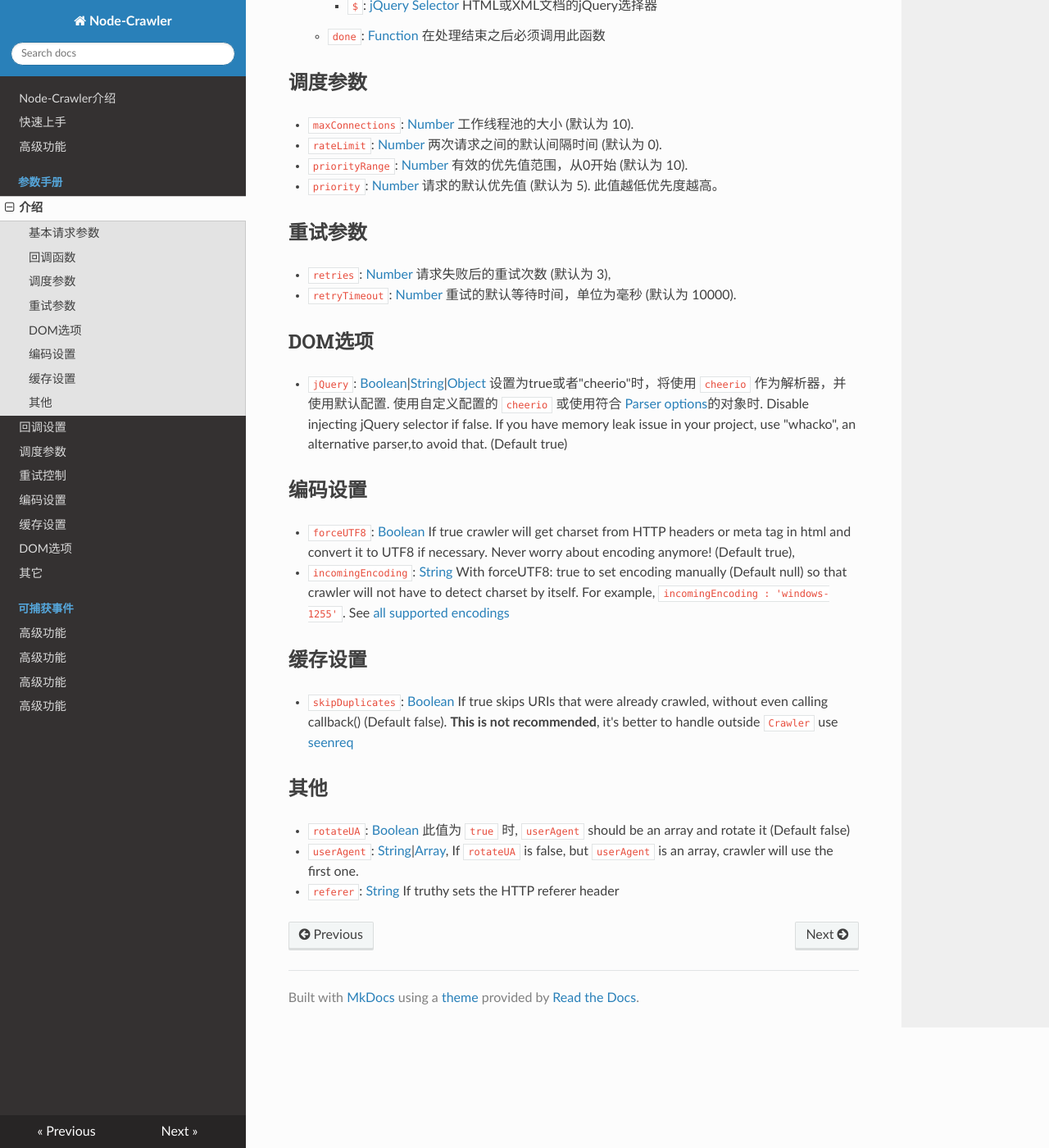
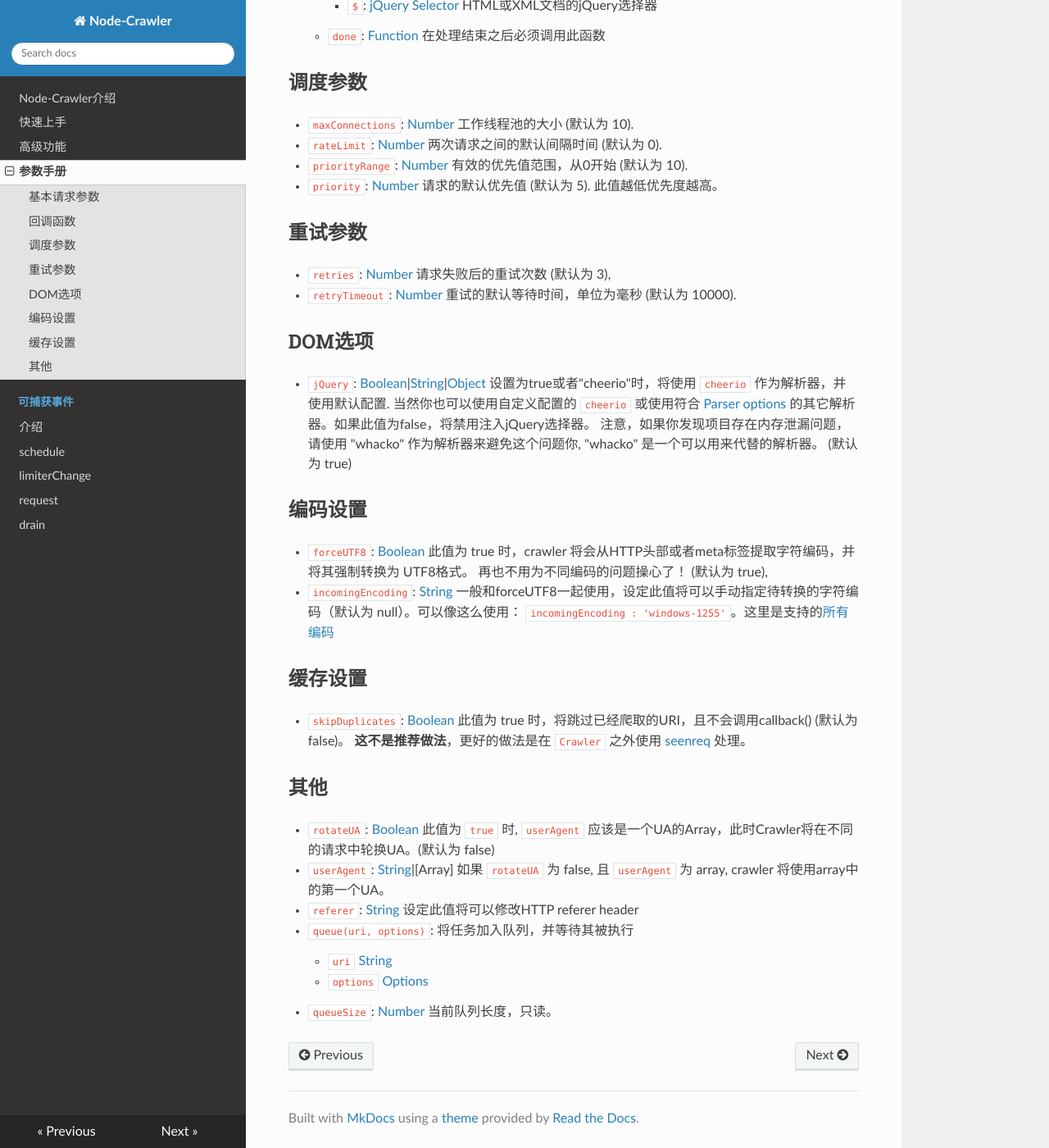
Before and after one commit to authuir/crawler-doc, an MkDocs documentation site: the page built from docs/reference/main.md, in a window 1280 px wide and 1400 px high, scrolled down 908 px. Shown: the whole window at 82% size. Built offline with MkDocs 1.6.1, drawn with Linux system fonts in a browser that asks for light colours; nearby versions of some CDN libraries; old or Windows-style settings are respelled for this version of MkDocs; some of the changed text lies outside the part shown.

Commit message:
no message

```diff
--- /dev/null
+++ b/docs/event/schedule.md
@@ -0,0 +1 @@
+# schedule事件
--- a/docs/reference/main.md
+++ b/docs/reference/main.md
@@ -10,7 +10,7 @@
 
  * `uri`: [String](https://developer.mozilla.org/en-US/docs/Web/JavaScript/Data_structures#String_type) 想要爬取的站点的URL
  * `timeout` : [Number](https://developer.mozilla.org/en-US/docs/Web/JavaScript/Data_structures#Number_type) 超时时间（单位：毫秒，默认值15000）
- * [All mikeal's requests options are accepted](https://github.com/mikeal/request#requestoptions-callback)
+ * 所有符合[request](https://github.com/request/request#requestoptions-callback)包的参数均能兼容
 
 ## 回调函数
 
@@ -20,7 +20,7 @@
          * `res.statusCode`: [Number](https://developer.mozilla.org/en-US/docs/Web/JavaScript/Data_structures#Number_type) HTTP状态码，正常返回 `200`
          * `res.body`: [Buffer](https://nodejs.org/api/buffer.html) | [String](https://developer.mozilla.org/en-US/docs/Web/JavaScript/Data_structures#String_type) HTTP响应实体部分
          * `res.headers`: [Object](https://developer.mozilla.org/en-US/docs/Web/JavaScript/Reference/Global_Objects/Object) HTTP响应头部
-         * `res.request`: [Request](https://github.com/request/request)  An instance of Mikeal's `Request` instead of [http.ClientRequest](https://nodejs.org/api/http.html#http_class_http_clientrequest)
+         * `res.request`: [Request](https://github.com/request/request)  `Request` 的一个实例（并非 [http.ClientRequest](https://nodejs.org/api/http.html#http_class_http_clientrequest)）
              * `res.request.uri`: [urlObject](https://nodejs.org/api/url.html#url_url_strings_and_url_objects) 处理后的URL的HTTP请求实体
              * `res.request.method`: [String](https://developer.mozilla.org/en-US/docs/Web/JavaScript/Data_structures#String_type) HTTP 请求方法,例如 `GET`,`POST`
              * `res.request.headers`: [Object](https://developer.mozilla.org/en-US/docs/Web/JavaScript/Reference/Global_Objects/Object) HTTP 请求头部
@@ -42,19 +42,27 @@
 
 ## DOM选项
 
- * `jQuery`: [Boolean](https://developer.mozilla.org/en-US/docs/Web/JavaScript/Data_structures#Boolean_type)|[String](https://developer.mozilla.org/en-US/docs/Web/JavaScript/Data_structures#String_type)|[Object](https://developer.mozilla.org/en-US/docs/Web/JavaScript/Reference/Global_Objects/Object) 设置为true或者"cheerio"时，将使用 `cheerio` 作为解析器，并使用默认配置. 使用自定义配置的 `cheerio` 或使用符合 [Parser options](https://github.com/fb55/htmlparser2/wiki/Parser-options)的对象时. Disable injecting jQuery selector if false. If you have memory leak issue in your project, use "whacko", an alternative parser,to avoid that. (Default true)
+ * `jQuery`: [Boolean](https://developer.mozilla.org/en-US/docs/Web/JavaScript/Data_structures#Boolean_type)|[String](https://developer.mozilla.org/en-US/docs/Web/JavaScript/Data_structures#String_type)|[Object](https://developer.mozilla.org/en-US/docs/Web/JavaScript/Reference/Global_Objects/Object) 设置为true或者"cheerio"时，将使用 `cheerio` 作为解析器，并使用默认配置. 当然你也可以使用自定义配置的 `cheerio` 或使用符合 [Parser options](https://github.com/fb55/htmlparser2/wiki/Parser-options) 的其它解析器。如果此值为false，将禁用注入jQuery选择器。 注意，如果你发现项目存在内存泄漏问题，请使用 "whacko" 作为解析器来避免这个问题你,  "whacko" 是一个可以用来代替的解析器。 (默认为 true)
 
 ## 编码设置
 
- * `forceUTF8`: [Boolean](https://developer.mozilla.org/en-US/docs/Web/JavaScript/Data_structures#Boolean_type) If true crawler will get charset from HTTP headers or meta tag in html and convert it to UTF8 if necessary. Never worry about encoding anymore! (Default true),
- * `incomingEncoding`: [String](https://developer.mozilla.org/en-US/docs/Web/JavaScript/Data_structures#String_type) With forceUTF8: true to set encoding manually (Default null) so that crawler will not have to detect charset by itself. For example, `incomingEncoding : 'windows-1255'`. See [all supported encodings](https://github.com/ashtuchkin/iconv-lite/wiki/Supported-Encodings)
+ * `forceUTF8`: [Boolean](https://developer.mozilla.org/en-US/docs/Web/JavaScript/Data_structures#Boolean_type) 此值为 true 时，crawler 将会从HTTP头部或者meta标签提取字符编码，并将其强制转换为 UTF8格式。 再也不用为不同编码的问题操心了！ (默认为 true),
+ * `incomingEncoding`: [String](https://developer.mozilla.org/en-US/docs/Web/JavaScript/Data_structures#String_type) 一般和forceUTF8一起使用，设定此值将可以手动指定待转换的字符编码（默认为 null）。可以像这么使用： `incomingEncoding : 'windows-1255'`。这里是支持的[所有编码](https://github.com/ashtuchkin/iconv-lite/wiki/Supported-Encodings)
 
 ## 缓存设置
 
- * `skipDuplicates`: [Boolean](https://developer.mozilla.org/en-US/docs/Web/JavaScript/Data_structures#Boolean_type) If true skips URIs that were already crawled, without even calling callback() (Default false). __This is not recommended__, it's better to handle outside `Crawler` use [seenreq](https://github.com/mike442144/seenreq)
+ * `skipDuplicates`: [Boolean](https://developer.mozilla.org/en-US/docs/Web/JavaScript/Data_structures#Boolean_type) 此值为 true 时，将跳过已经爬取的URI，且不会调用callback() (默认为 false)。 __这不是推荐做法__，更好的做法是在 `Crawler` 之外使用 [seenreq](https://github.com/mike442144/seenreq) 处理。
 
 ## 其他
 
- * `rotateUA`: [Boolean](https://developer.mozilla.org/en-US/docs/Web/JavaScript/Data_structures#Boolean_type) 此值为 `true` 时, `userAgent` should be an array and rotate it (Default false)
- * `userAgent`: [String](https://developer.mozilla.org/en-US/docs/Web/JavaScript/Data_structures#String_type)|[Array](https://developer.mozilla.org/en-US/docs/Web/JavaScript/Reference/Global_Objects/Array), If `rotateUA` is false, but `userAgent` is an array, crawler will use the first one.
- * `referer`: [String](https://developer.mozilla.org/en-US/docs/Web/JavaScript/Data_structures#String_type) If truthy sets the HTTP referer header
+ * `rotateUA`: [Boolean](https://developer.mozilla.org/en-US/docs/Web/JavaScript/Data_structures#Boolean_type) 此值为 `true` 时, `userAgent` 应该是一个UA的Array，此时Crawler将在不同的请求中轮换UA。(默认为 false)
+
+ * `userAgent`: [String](https://developer.mozilla.org/en-US/docs/Web/JavaScript/Data_structures#String_type)|[Array] 如果 `rotateUA` 为 false, 且 `userAgent` 为 array, crawler 将使用array中的第一个UA。
+
+ * `referer`: [String](https://developer.mozilla.org/en-US/docs/Web/JavaScript/Data_structures#String_type) 设定此值将可以修改HTTP referer header
+
+ * `queue(uri, options)`: 将任务加入队列，并等待其被执行
+    * `uri` [String](https://developer.mozilla.org/en-US/docs/Web/JavaScript/Data_structures#String_type)
+    * `options` [Options](#options-reference)
+
+ * `queueSize`: [Number](https://developer.mozilla.org/en-US/docs/Web/JavaScript/Data_structures#Number_type) 当前队列长度，只读。
--- a/mkdocs.yml
+++ b/mkdocs.yml
@@ -4,19 +4,12 @@ pages:
   - Node-Crawler介绍: 'index.md'
   - 快速上手: 'quick_start.md'
   - 高级功能: 'extra_example.md'
-  - 参数手册:
-    - 介绍: 'reference/main.md'
-    - 回调设置: 'reference/callbacks.md'
-    - 调度参数: 'reference/schedule.md'
-    - 重试控制: 'reference/retry.md'
-    - 编码设置: 'reference/encoding.md'
-    - 缓存设置: 'reference/cache.md'
-    - DOM选项: 'reference/dom.md'
-    - 其它: 'reference/others.md'
+  - 参数手册: 'reference/main.md'
   - 可捕获事件:
-    - schedule: 'extra_example.md'
-    - limiterChange: 'extra_example.md'
-    - request: 'extra_example.md'
-    - drain: 'extra_example.md'
+    - 介绍: 'event/introduce.md'
+    - schedule: 'event/schedule.md'
+    - limiterChange: 'event/limiterChange.md'
+    - request: 'event/request.md'
+    - drain: 'event/drain.md'
 
 theme: readthedocs
```
Also changed, not shown: docs/event/introduce.md (added, +1 -0 lines), docs/event/drain.md (added), docs/event/limiterChange.md (added), docs/event/request.md (added).
